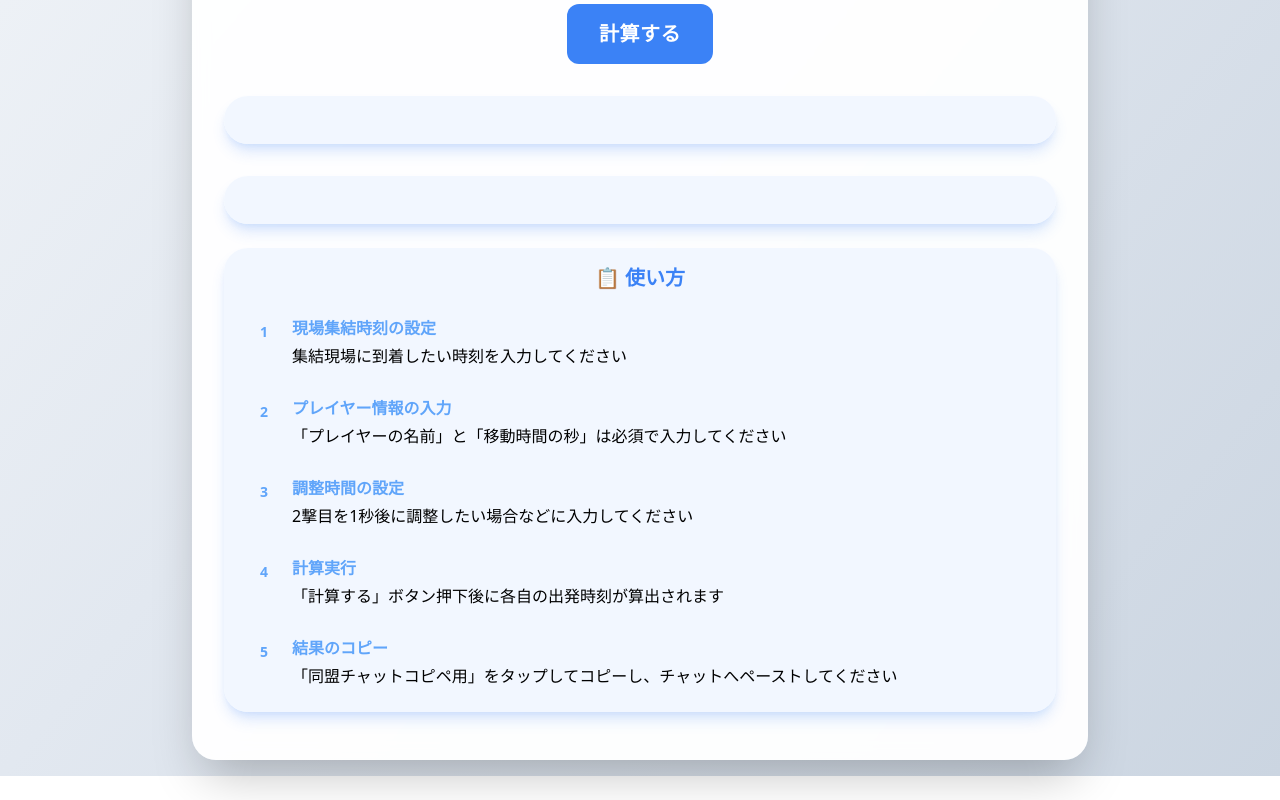
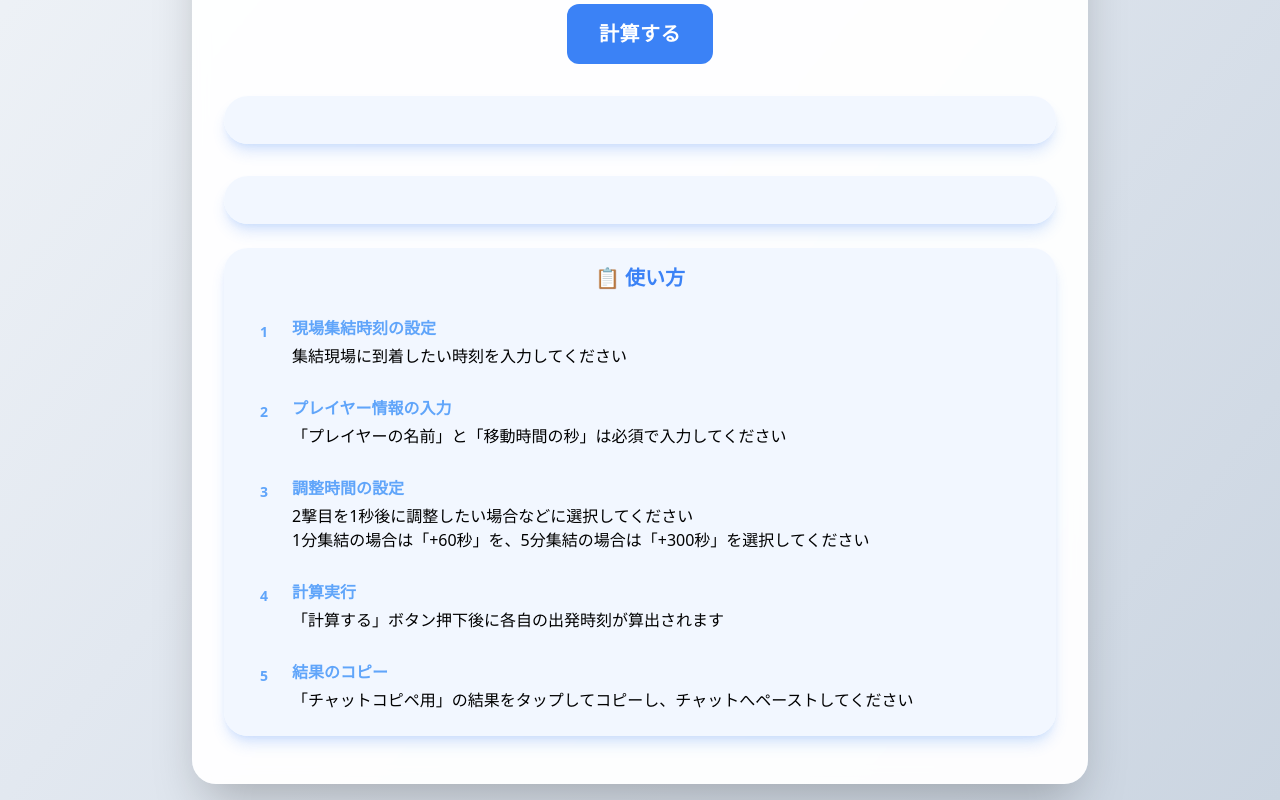
Before and after one commit to small-flat/WOS-rally-timer, a plain HTML site: page index.html in a window 1280 px wide. Shown: the part 776-1576 px from the top of the page. Before the commit the page ends 1552 px from the top, so only its background shows below. Drawn offline with nearby package versions, Linux system fonts and the light colour scheme.

Commit message:
説明文更新

```diff
--- a/index.html
+++ b/index.html
@@ -78,7 +78,8 @@
               <div class="flex-shrink-0 w-8 h-8 rounded-full flex items-center justify-center text-sm font-bold  theme-default:text-cyan-200 theme-okura:text-okura-pink theme-default:bg-cyan-500 theme-okura:bg-okura-pink">3</div>
               <div>
                 <h3 class="font-semibold mb-1 theme-default:text-cyan-200 theme-okura:text-okura-pink">調整時間の設定</h3>
-                <p class="theme-default:text-slate-300 theme-okura:text-gray-700">2撃目を1秒後に調整したい場合などに入力してください</p>
+                <p class="theme-default:text-slate-300 theme-okura:text-gray-700">2撃目を1秒後に調整したい場合などに選択してください</p>
+                <p class="theme-default:text-slate-300 theme-okura:text-gray-700">1分集結の場合は「+60秒」を、5分集結の場合は「+300秒」を選択してください</p>
               </div>
             </div>
 
@@ -94,7 +95,7 @@
               <div class="flex-shrink-0 w-8 h-8 rounded-full flex items-center justify-center text-sm font-bold  theme-default:text-cyan-200 theme-okura:text-okura-pink theme-default:bg-cyan-500 theme-okura:bg-okura-pink">5</div>
               <div>
                 <h3 class="font-semibold mb-1 theme-default:text-cyan-200 theme-okura:text-okura-pink">結果のコピー</h3>
-                <p class="theme-default:text-slate-300 theme-okura:text-gray-700">「同盟チャットコピペ用」をタップしてコピーし、チャットへペーストしてください</p>
+                <p class="theme-default:text-slate-300 theme-okura:text-gray-700">「チャットコピペ用」の結果をタップしてコピーし、チャットへペーストしてください</p>
               </div>
             </div>
           </div>
```
